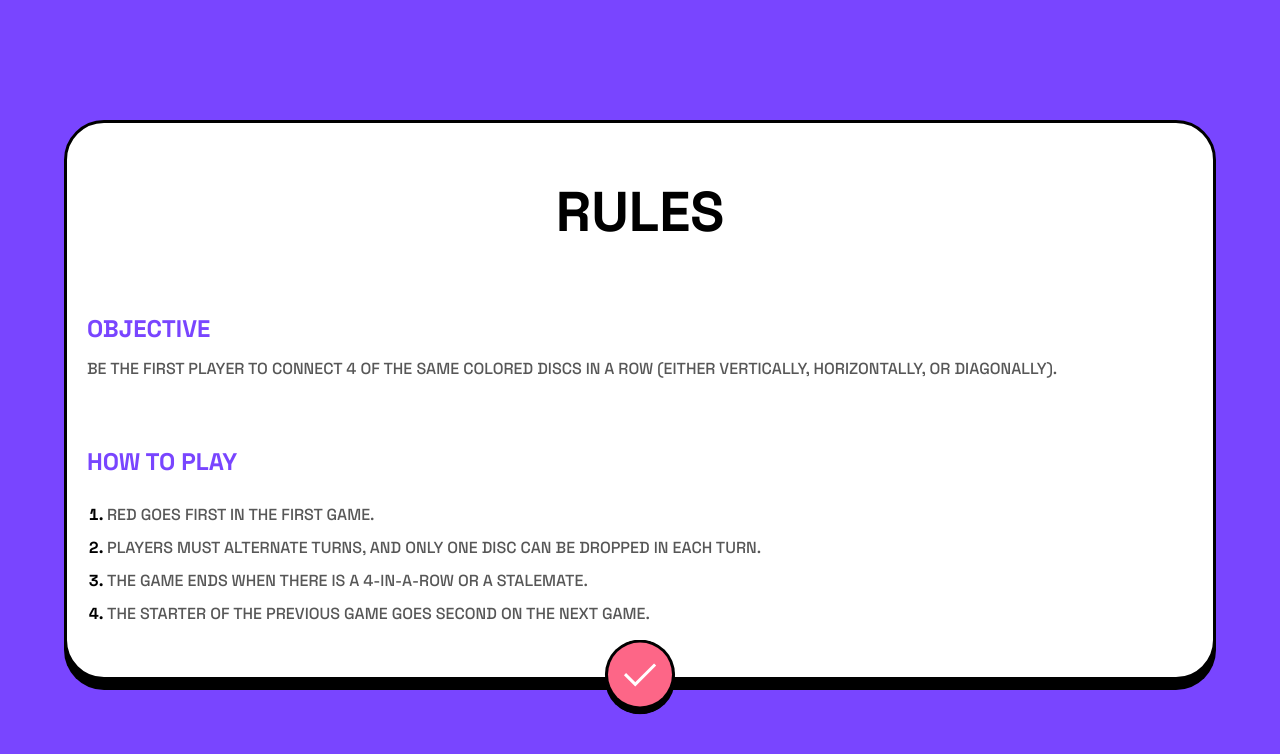
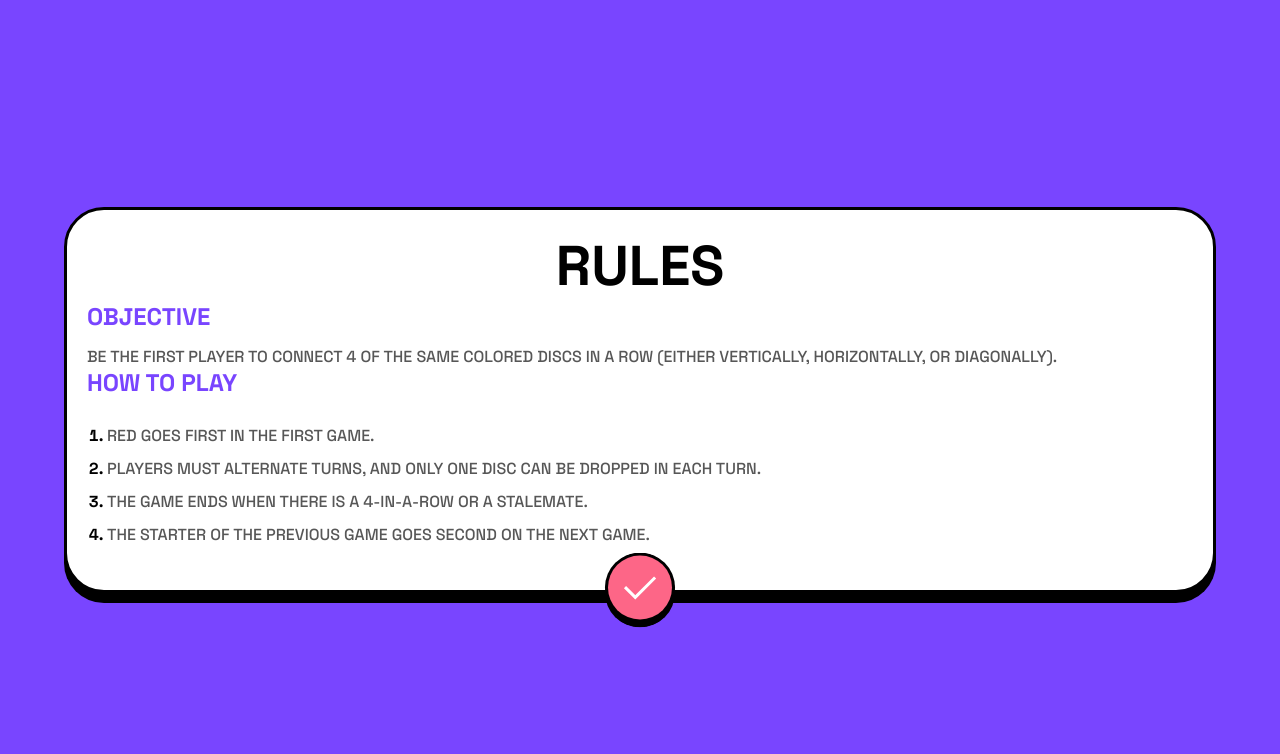
Before and after one commit to Corbiobio/connect_four_v2, a React (Vite) app: page /rules in a window 1280 px wide. Shown: the top 754 px of the page. Built offline with nearby package versions, Linux system fonts and the light colour scheme.

Commit message:
corection height on the rules menu on rules page

```diff
--- a/sass/rules.scss
+++ b/sass/rules.scss
@@ -11,8 +11,7 @@
         border-radius: 40px;
         background-color: white;
         width: 90%;
-        height: 70%;
-        padding: 20px;
+        padding: 20px 20px 45px 20px;
         display: flex;
         flex-direction: column;
         justify-content: space-around;
```
